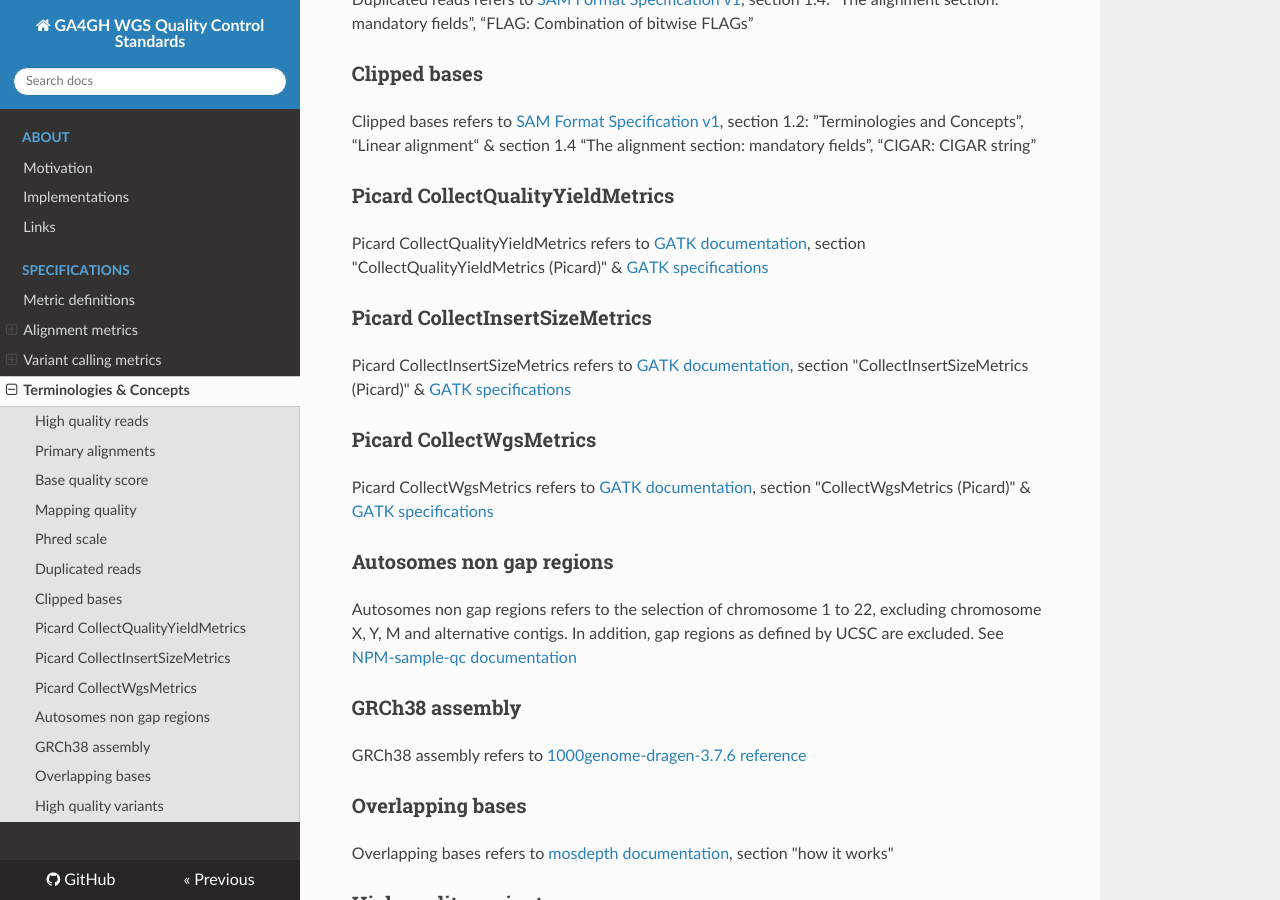
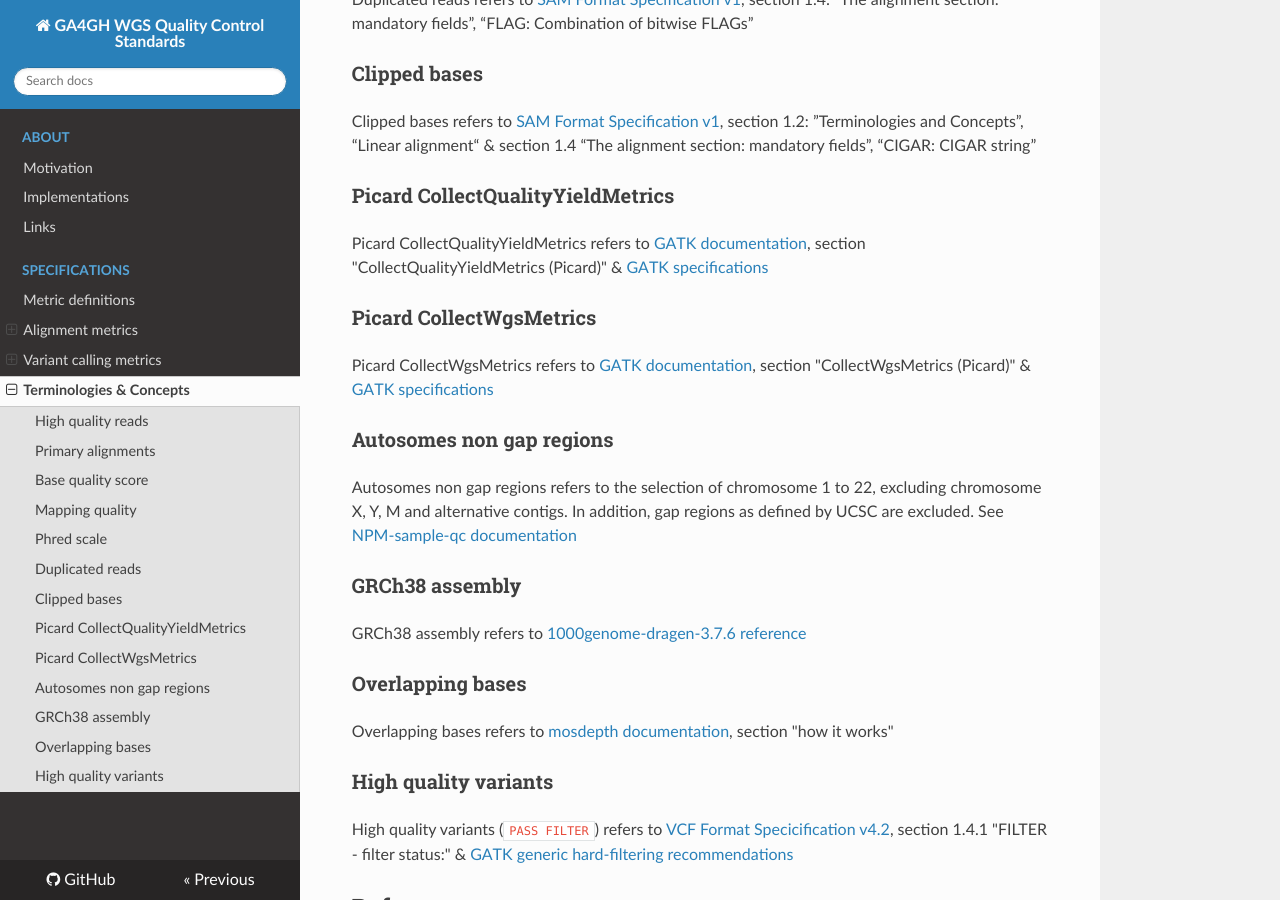
Before and after one commit to ga4gh/quality-control-wgs, an MkDocs documentation site: the page built from docs/metrics_definitions/terminologies.md, in a window 1280 px wide and 900 px high, scrolled down 875 px. Built offline with MkDocs 1.6.1, drawn with Linux system fonts in a browser that asks for light colours; nearby versions of some CDN libraries.

Commit message:
drop Picard CollectInsertSizeMetrics from terminlogies.md

```diff
--- a/docs/metrics_definitions/terminologies.md
+++ b/docs/metrics_definitions/terminologies.md
@@ -31,10 +31,6 @@ Clipped bases refers to [SAM Format Specification v1](https://samtools.github.io
 ### Picard CollectQualityYieldMetrics
 
 Picard CollectQualityYieldMetrics refers to [GATK documentation](https://gatk.broadinstitute.org/hc/en-us/articles/360040507031-CollectQualityYieldMetrics-Picard-), section "CollectQualityYieldMetrics (Picard)" & [GATK specifications](https://broadinstitute.github.io/picard/picard-metric-definitions.html#CollectQualityYieldMetrics.QualityYieldMetrics)
-
-### Picard CollectInsertSizeMetrics
-
-Picard CollectInsertSizeMetrics refers to [GATK documentation](https://gatk.broadinstitute.org/hc/en-us/articles/360037055772-CollectInsertSizeMetrics-Picard-), section "CollectInsertSizeMetrics (Picard)" & [GATK specifications](https://broadinstitute.github.io/picard/picard-metric-definitions.html#InsertSizeMetrics)
 
 ### Picard CollectWgsMetrics
 
```
